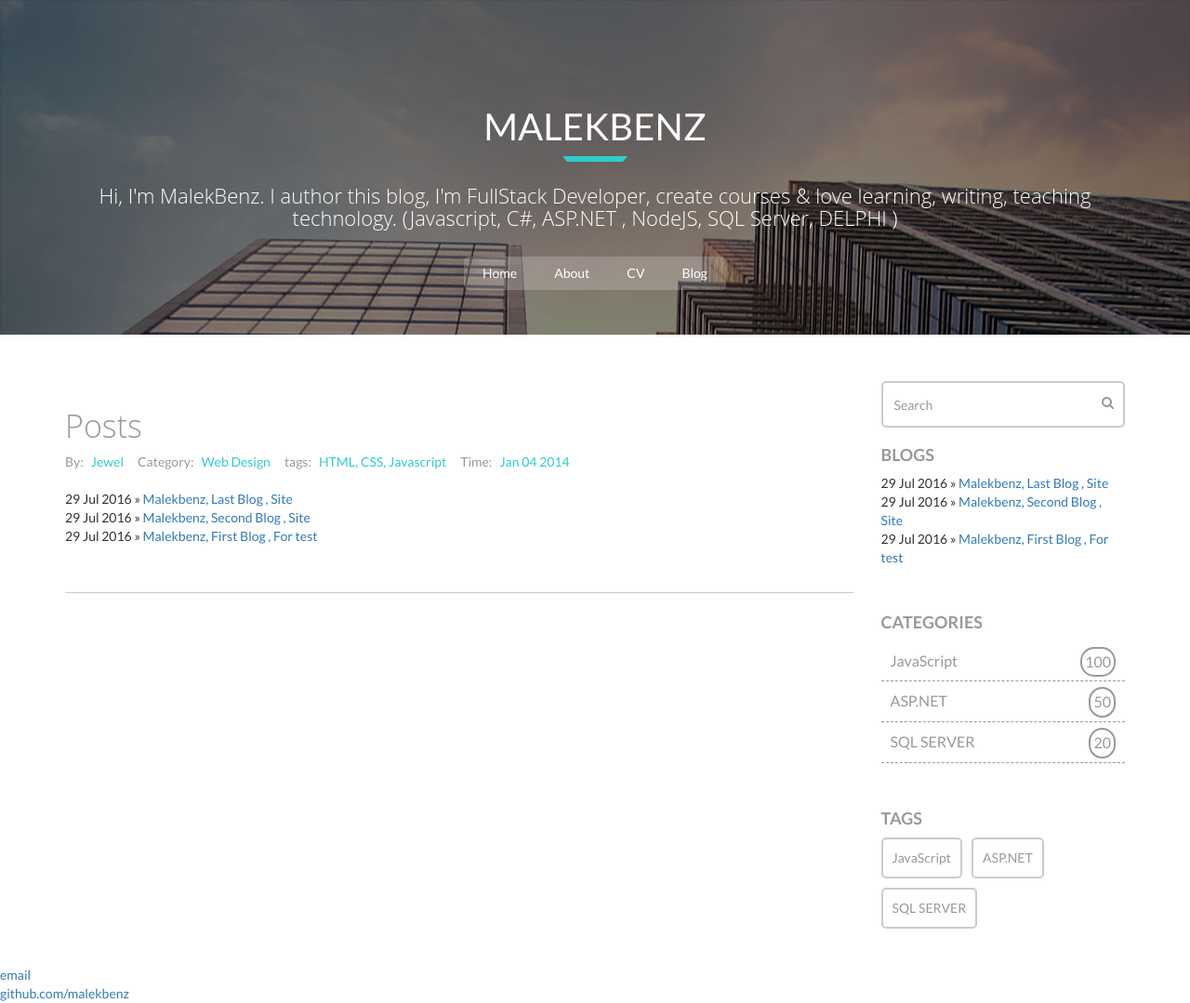
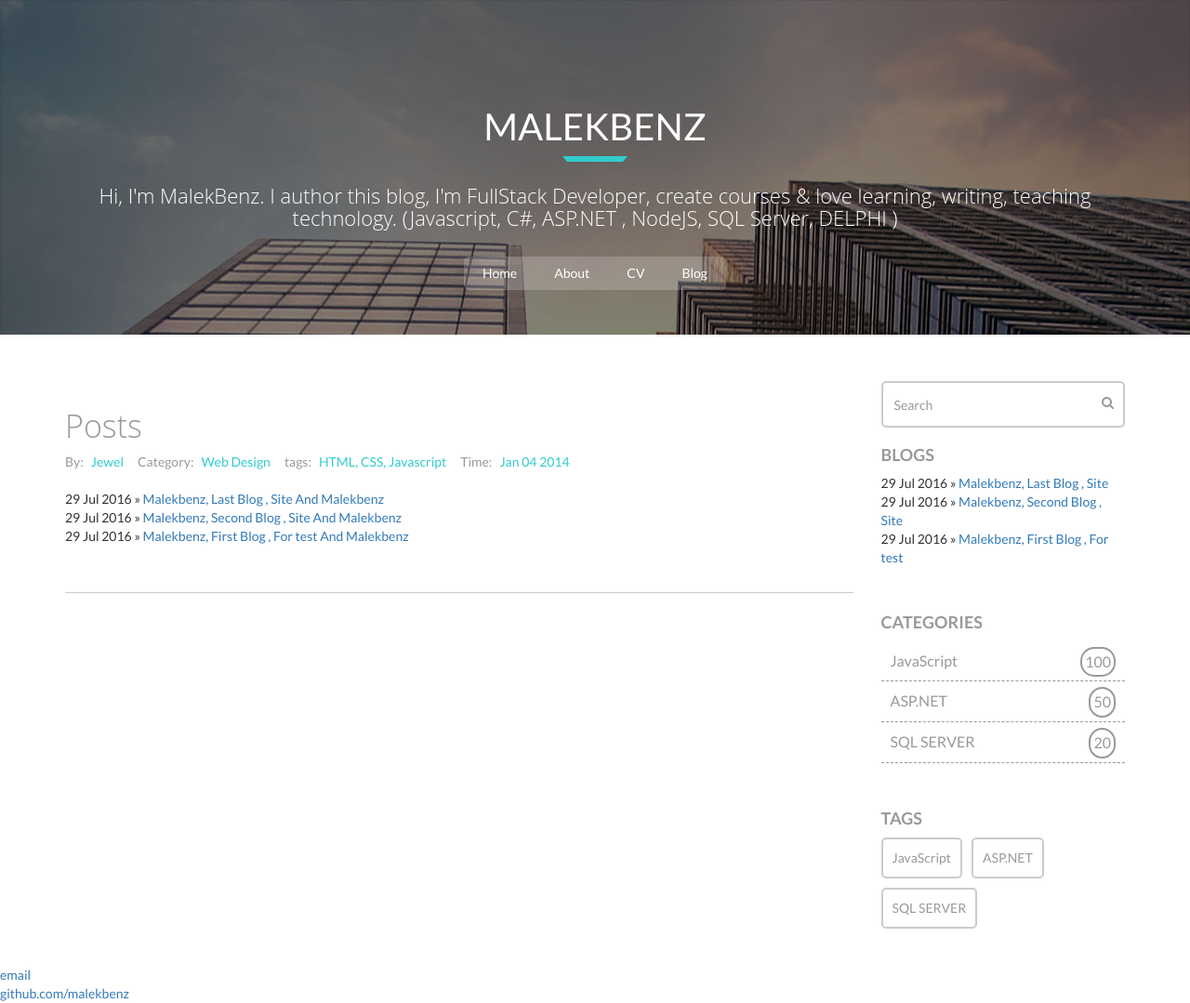
Before and after one commit to malekbenz/malekbenz, a Jekyll site: the page built from index.html, in a window 1280 px wide. Shown: the whole page at 93% size. Built offline with Jekyll 4.4.1, drawn with Linux system fonts in a browser that asks for light colours; nearby versions of some CDN libraries; library files that are not in the unit come from our copies.

Commit message:
q l q blogs

```diff
--- a/_posts/2016-07-29-first-blog.md
+++ b/_posts/2016-07-29-first-blog.md
@@ -2,6 +2,7 @@
 layout: post
 title: "Malekbenz, First Blog , For test"
 date: 2016-07-29
+auteur: "Malekbenz"
 ---
 
 Well. Finally got around to putting this old website together. Neat thing about it - powered by [Jekyll](http://jekyllrb.com) and I can use Markdown to author my posts. It actually is a lot easier than I thought it was going to be.
--- a/_posts/2016-08-23-second-blog.md
+++ b/_posts/2016-08-23-second-blog.md
@@ -2,6 +2,7 @@
 layout: post
 title: "Malekbenz, Second Blog , Site"
 date: 2016-07-29
+auteur: "Malekbenz"
 ---
 
 Well. Finally got around to putting this old website together. Neat thing about it - powered by [Jekyll](http://jekyllrb.com) and I can use Markdown to author my posts. It actually is a lot easier than I thought it was going to be.
--- a/_posts/2016-08-25-third-blog.md
+++ b/_posts/2016-08-25-third-blog.md
@@ -2,6 +2,7 @@
 layout: post
 title: "Malekbenz, Last Blog , Site"
 date: 2016-07-29
+auteur: "Malekbenz"
 ---
 
 Well. Finally got around to putting this old website together. Neat thing about it - powered by [Jekyll](http://jekyllrb.com) and I can use Markdown to author my posts. It actually is a lot easier than I thought it was going to be.
--- a/index.html
+++ b/index.html
@@ -23,7 +23,10 @@ title: Malekbenz, Weblog
 		<ul class="posts">
 
 			{% for post in site.posts %}
-			<li><span>{{ post.date | date_to_string }}</span> » <a href="{{ post.url }}" title="{{ post.title }}">{{ post.title }}</a></li>
+			<li><span>{{ post.date | date_to_string }}</span> »
+				<a href="{{ post.url }}" title="{{ post.title }}">{{ post.title }} And  {{post.auteur}}</a>
+
+			</li>
 			{% endfor %}
 		</ul>
 	</div>
```
